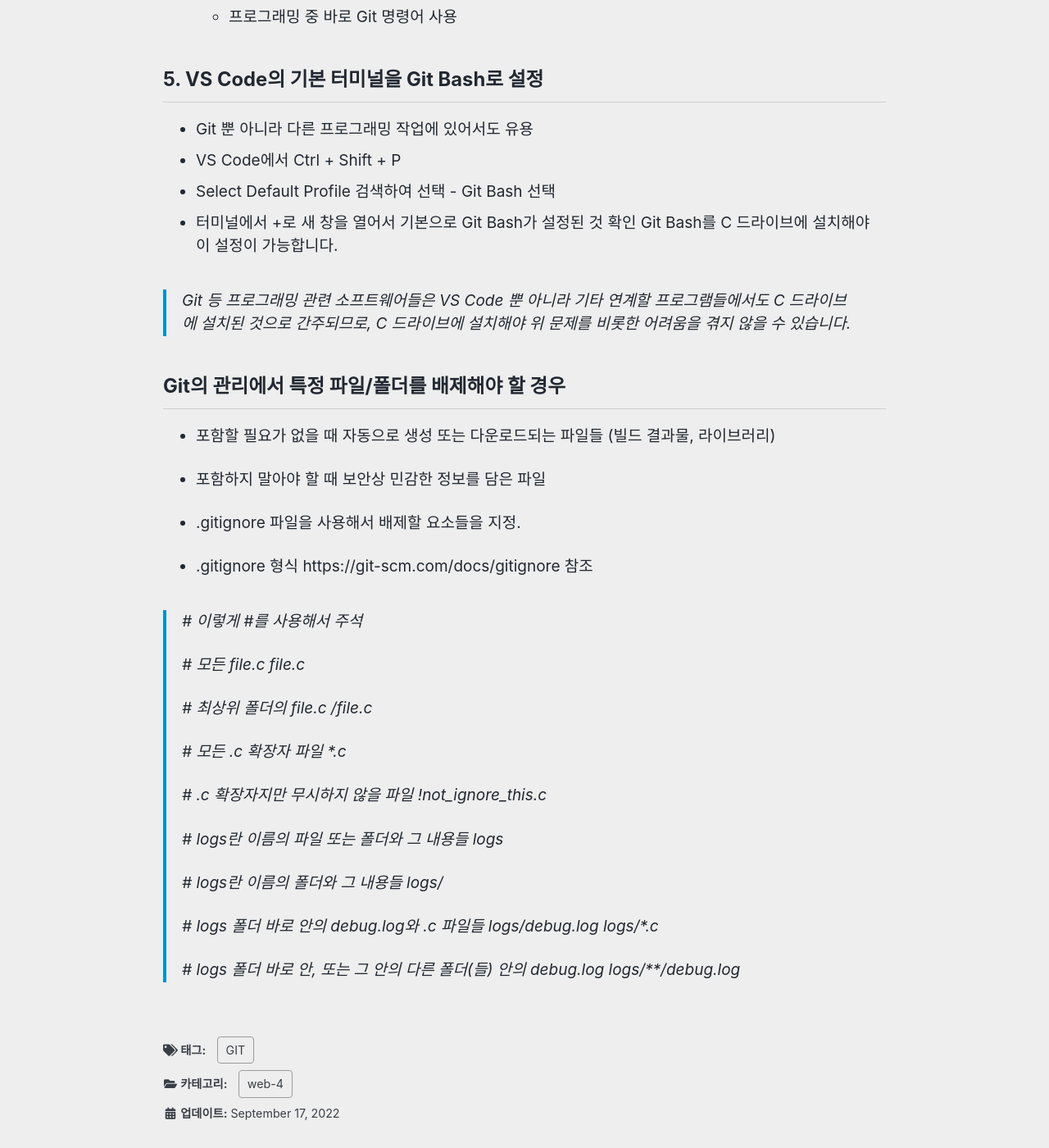
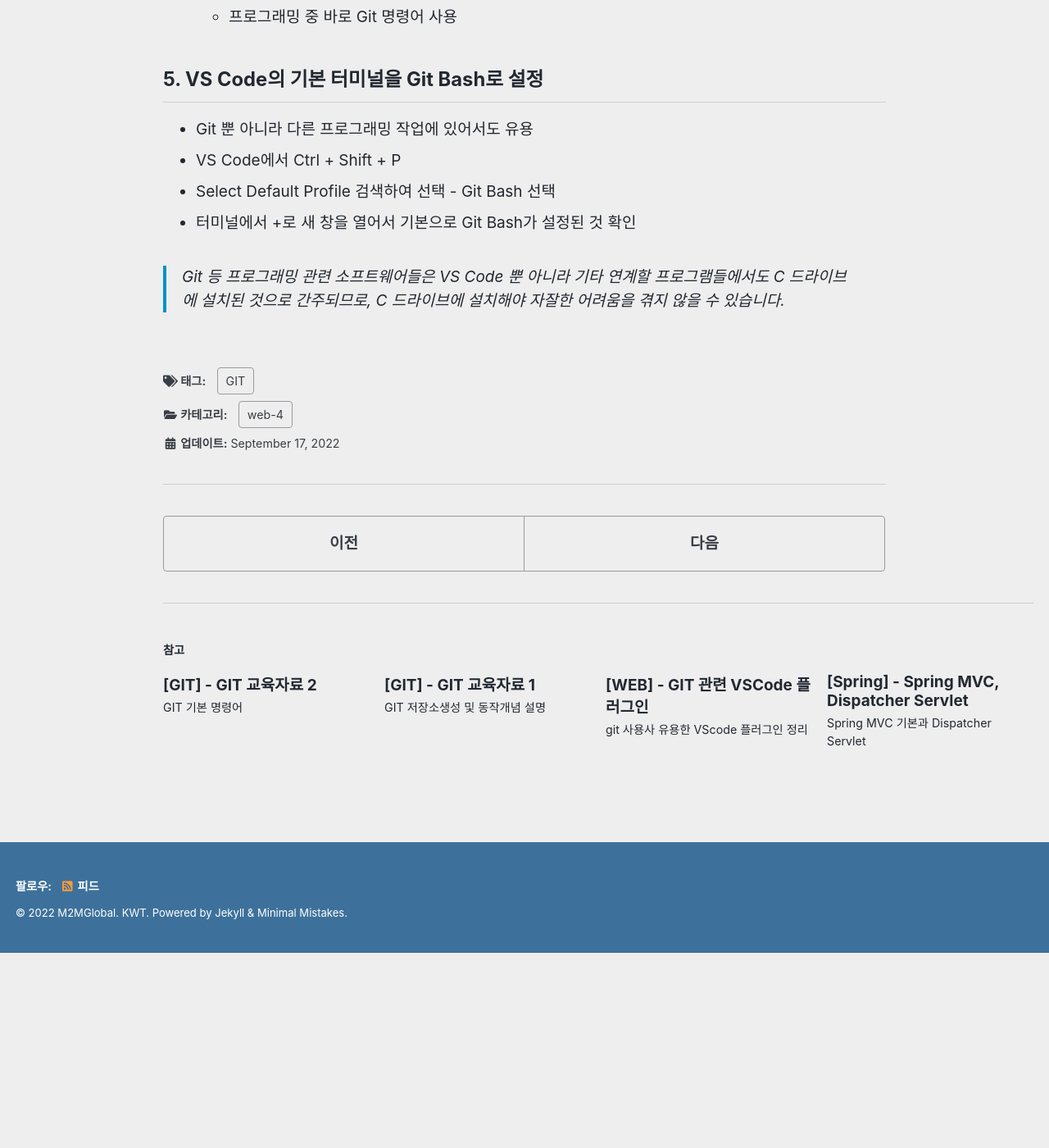
Before and after one commit to sorincorp-edu/sorincorp-edu.github.io, a Jekyll site: the page built from _posts/2022-09-17-web-4-git_install.md, in a window 1280 px wide and 1400 px high, scrolled down 1491 px. Shown: the whole window at 82% size. Built offline with Jekyll 4.4.1, drawn with Linux system fonts in a browser that asks for light colours; cached includes are drawn as plain includes; a script that is not in the unit is left out; after the commit the page ends 2653 px from its top, so only the background shows below that; some of the changed text lies outside the part shown.

Commit message:
git교육자료2 최초커밋

```diff
--- a/_posts/2022-09-17-web-4-git_install.md
+++ b/_posts/2022-09-17-web-4-git_install.md
@@ -50,48 +50,7 @@ last_modified_at: 2022-09-17
 - VS Code에서 Ctrl + Shift + P
 - Select Default Profile 검색하여 선택 - Git Bash 선택
 - 터미널에서 +로 새 창을 열어서 기본으로 Git Bash가 설정된 것 확인
- Git Bash를 C 드라이브에 설치해야 이 설정이 가능합니다.
 
 > Git 등 프로그래밍 관련 소프트웨어들은 VS Code 뿐 아니라 기타 연계할
-> 프로그램들에서도 C 드라이브에 설치된 것으로 간주되므로,
-> C 드라이브에 설치해야 위 문제를 비롯한 어려움을 겪지 않을 수 있습니다.
-
-## Git의 관리에서 특정 파일/폴더를 배제해야 할 경우
-- 포함할 필요가 없을 때
-  자동으로 생성 또는 다운로드되는 파일들 (빌드 결과물, 라이브러리)
-
-- 포함하지 말아야 할 때
-  보안상 민감한 정보를 담은 파일
-
-- .gitignore 파일을 사용해서 배제할 요소들을 지정.
-
-- .gitignore 형식
-  https://git-scm.com/docs/gitignore 참조
-
-
->  # 이렇게 #를 사용해서 주석
->
->  # 모든 file.c
->  file.c
->
->  # 최상위 폴더의 file.c
->  /file.c
->
->  # 모든 .c 확장자 파일
->  *.c
->
->  # .c 확장자지만 무시하지 않을 파일
->  !not_ignore_this.c
->
->  # logs란 이름의 파일 또는 폴더와 그 내용들
->  logs
->
->  # logs란 이름의 폴더와 그 내용들
->  logs/
->
->  # logs 폴더 바로 안의 debug.log와 .c 파일들
->  logs/debug.log
->  logs/*.c
->
->  # logs 폴더 바로 안, 또는 그 안의 다른 폴더(들) 안의 debug.log
->  logs/**/debug.log
+> 프로그램들에서도 C 드라이브에 설치된 것으로 간주되므로, C 드라이브에 설치해야
+> 자잘한 어려움을 겪지 않을 수 있습니다.
```
Also changed, not shown: _posts/2022-09-18-web-4-git_basic_lec01.md (+48 -0 lines), _posts/2022-09-18-web-4-git_basic_lec02.md (added, +96 -0 lines), images/sr_web/git_02.04.01.jpg (added), images/sr_web/git_02.04.07.jpg (added), images/sr_web/git_02.05.01.jpg (added), images/sr_web/git_02.06.05.jpg (added).
